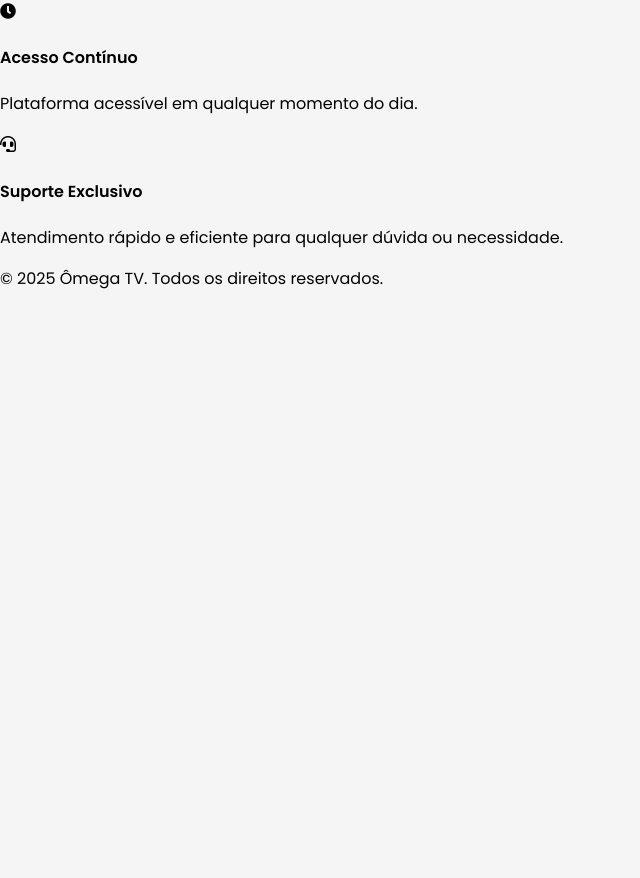
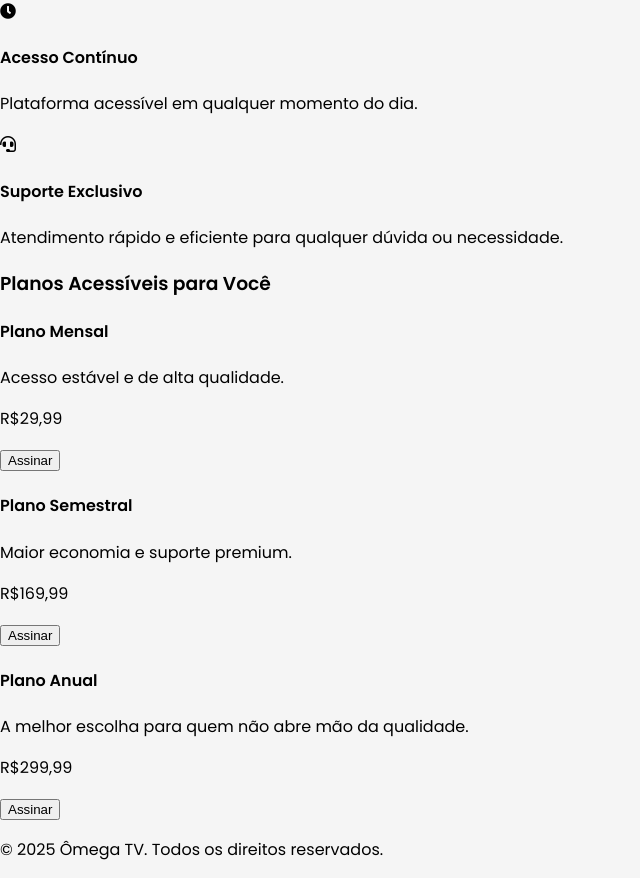
Before and after one commit to OmegaTvOnline/omegatv, a plain HTML site: page index.html in a window 1280 px wide. Shown: the part 663-1541 px from the top of the page, without its empty margins (0-640 px from the left). Before the commit the page ends 970 px from the top, so only its background shows below. Drawn offline with nearby package versions, Linux system fonts and the light colour scheme.

Commit message:
Update index.html

```diff
--- a/index.html
+++ b/index.html
@@ -97,6 +97,34 @@
         </div>
     </section>
 
+    <section class="plans" id="plans">
+        <h3>Planos Acessíveis para Você</h3>
+        <div class="plan" data-aos="fade-right" data-aos-duration="1000">
+            <h4>Plano Mensal</h4>
+            <p>Acesso estável e de alta qualidade.</p>
+            <p class="price">R$29,99</p>
+            <a href="https://api.whatsapp.com/send?phone=5591993145391&text=Quero%20assinar%20o%20Plano%20Mensal" target="_blank">
+                <button>Assinar</button>
+            </a>
+        </div>
+        <div class="plan" data-aos="fade-up" data-aos-duration="1000">
+            <h4>Plano Semestral</h4>
+            <p>Maior economia e suporte premium.</p>
+            <p class="price">R$169,99</p>
+            <a href="https://api.whatsapp.com/send?phone=5591993145391&text=Quero%20assinar%20o%20Plano%20Semestral" target="_blank">
+                <button>Assinar</button>
+            </a>
+        </div>
+        <div class="plan" data-aos="fade-left" data-aos-duration="1000">
+            <h4>Plano Anual</h4>
+            <p>A melhor escolha para quem não abre mão da qualidade.</p>
+            <p class="price">R$299,99</p>
+            <a href="https://api.whatsapp.com/send?phone=5591993145391&text=Quero%20assinar%20o%20Plano%20Anual" target="_blank">
+                <button>Assinar</button>
+            </a>
+        </div>
+    </section>
+
     <footer id="footer">
         <div>
             <p>&copy; 2025 Ômega TV. Todos os direitos reservados.</p>
```
